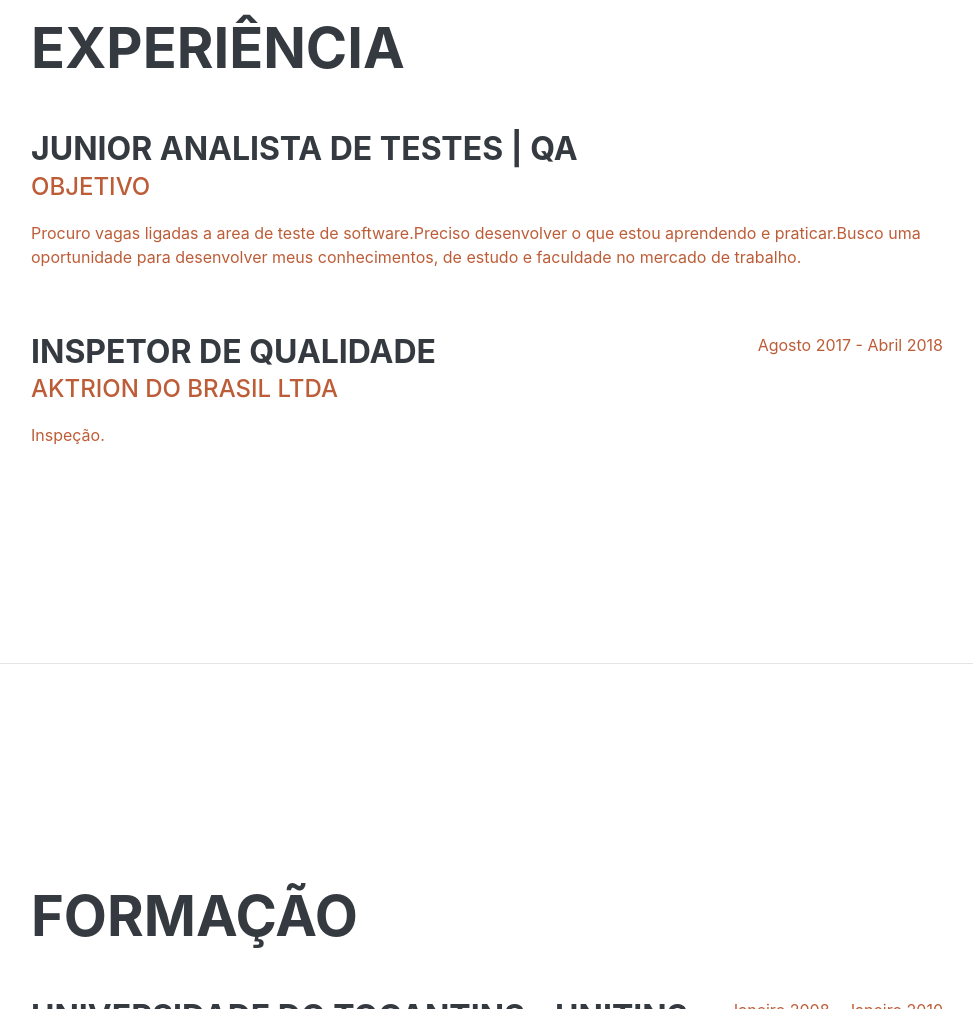
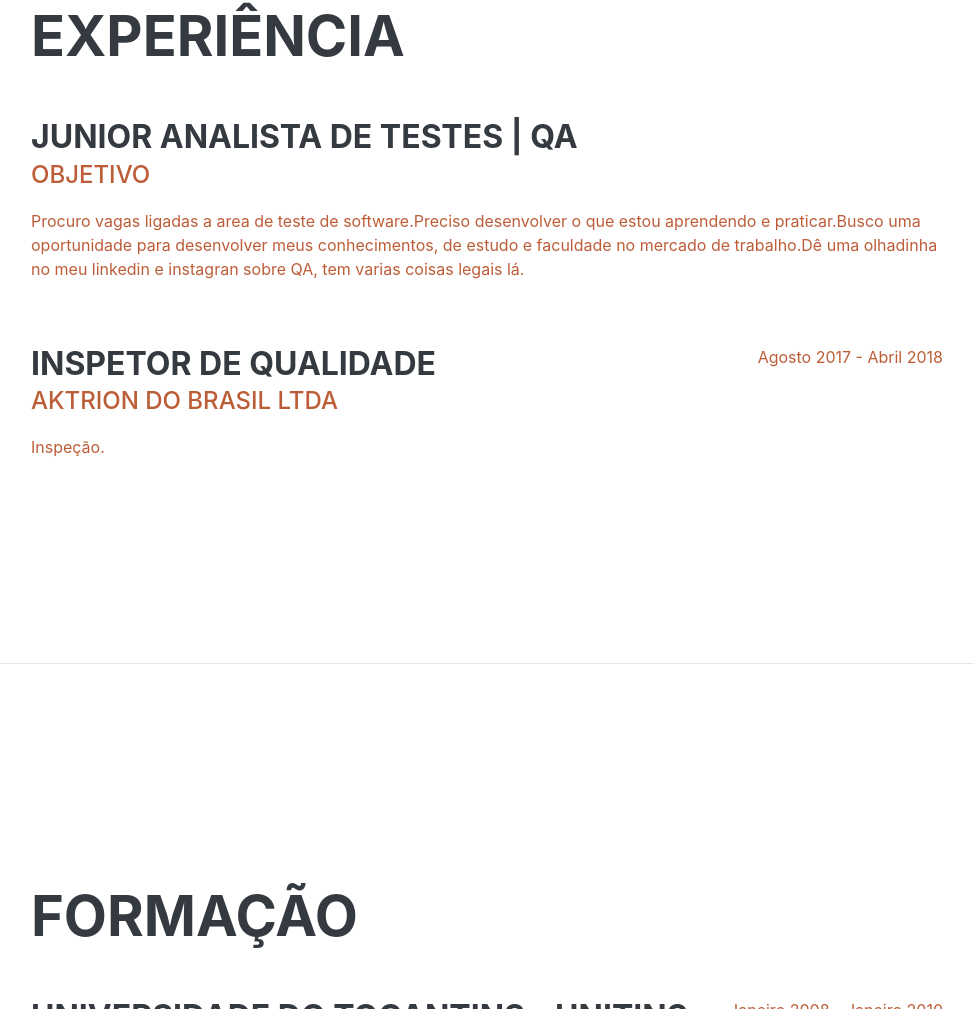
Before and after one commit to marcosqa/portfolio, a plain HTML site: page index.html in a window 1280 px wide. Shown: the part 938-1947 px from the top of the page, without its empty margins (289-1262 px from the left). Drawn offline with nearby package versions, Linux system fonts and the light colour scheme; a web font is replaced by a local one.

Commit message:
Add files via upload

```diff
--- a/index.html
+++ b/index.html
@@ -55,7 +55,7 @@
                         <div class="flex-grow-1">
                             <h3 class="mb-0">Junior Analista de Testes | QA</h3>
                             <div class="subheading mb-3">Objetivo</div>
-                            <p> Procuro vagas ligadas a area de teste de software.Preciso desenvolver o que estou aprendendo e praticar.Busco uma oportunidade para desenvolver meus conhecimentos, de estudo e faculdade no mercado de trabalho.</p>
+                            <p> Procuro vagas ligadas a area de teste de software.Preciso desenvolver o que estou aprendendo e praticar.Busco uma oportunidade para desenvolver meus conhecimentos, de estudo e faculdade no mercado de trabalho.Dê uma olhadinha no meu linkedin e instagran sobre QA, tem varias coisas legais lá.</p>
                         </div>
                         <div class="flex-shrink-0"><span class="text-primary"><!--June 2020 - Present--></span></div>
                     </div>
```
